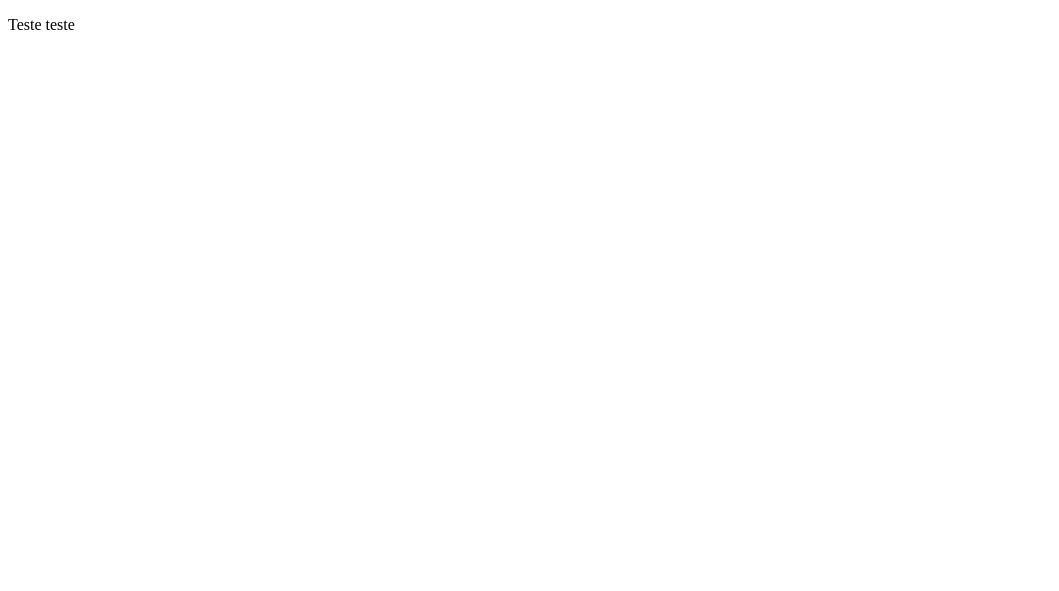
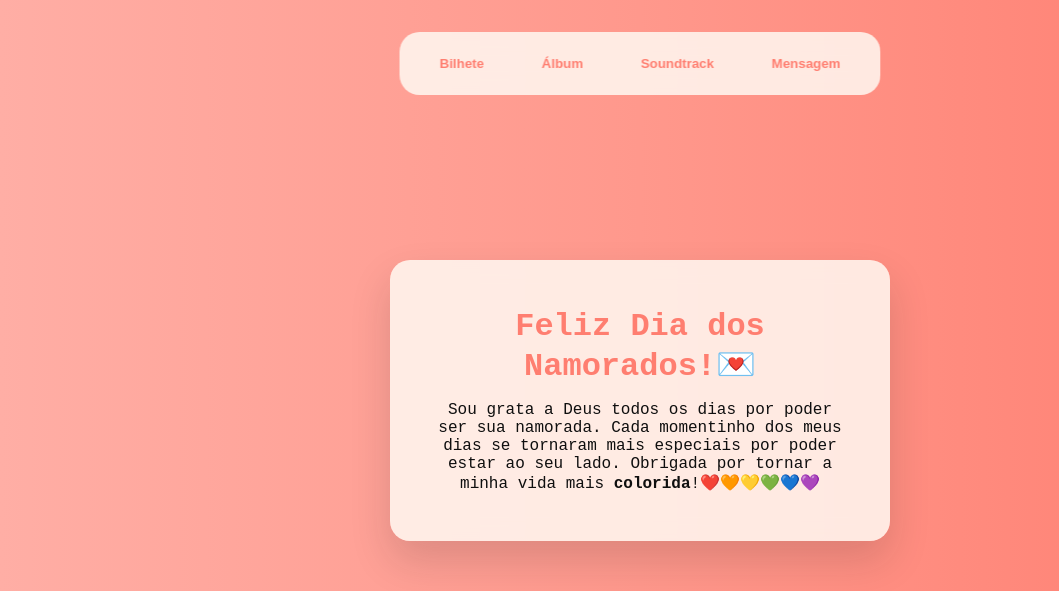
Before and after one commit to rrodriguess20/ValentinesDay, a plain HTML site: page index.html in a window 1280 px wide. Shown: the top 591 px of the page, without its empty margins (0-1059 px from the left). Drawn offline with Linux system fonts and the light colour scheme.

Commit message:
Novas alterações

```diff
--- a/index.html
+++ b/index.html
@@ -3,17 +3,54 @@
 <html>
 
 	<head>
+
 		<meta charset="UTF-8">
 		<meta name="viewport" content="width=device.width, initial-scale=1.0">
 		<title>Para Gabriel❤️</title>
 		<link rel="stylesheet" href="styles.css">
+
 	</head>
 
 	<body>
 
-		<main>
-			<p>Teste teste</p>
-		</main>
+		<div class="nav">
+			<button onclick="scrollToSection('hero')">Bilhete</button>
+			<button onclick="scrollToSection('album')">Álbum</button>
+			<button onclick="scrollToSection('soundtrack')">Soundtrack</button>
+			<button onclick="scrollToSection('mensagem')">Mensagem</button>
+		</div>
+
+		<section id="hero" class="hero">
+
+			<div class = "hero-content">
+				<h1>Feliz Dia dos Namorados!💌</h1>
+				<p>Sou grata a Deus todos os dias por poder ser sua namorada. Cada momentinho
+					dos meus dias se tornaram mais especiais por poder estar ao seu lado.
+					Obrigada por tornar a minha vida mais <b>colorida</b>!❤️🧡💛💚💙💜
+				</p>
+			</div>
+
+		</section>
+
+		<section id="album" class="album">
+
+			  <div class = "slide-container">
+
+				<div class="slide-track">
+					<img src="https://i.imgur.com/7JSujvR.jpeg" alt="Imagem 1" class="active"/>
+					<img src="https://i.imgur.com/8gGt4QS.jpeg" alt="Imagem 2"/>
+					<img src="https://i.imgur.com/4B7KNxZ.jpeg" alt="Imagem 3"/>
+					<img src="https://i.imgur.com/d8PJedS.jpeg" alt="Imagem 4"/>
+					<img src="https://i.imgur.com/G59SfZt.jpeg" alt="Imagem 5"/>
+					<img src="https://i.imgur.com/fR5GHx0.jpeg" alt="Imagem 6"/>
+					<img src="https://i.imgur.com/bevY25Z.jpeg" alt="Imagem 7"/>
+					<img src="https://i.imgur.com/rU4vxRI.jpeg" alt="Imagem 8"/>
+  				</div>
+
+			  </div>
+		</section>
+
+		<script src="scripts.js"></script>
 
 	</body>
 
--- /dev/null
+++ b/scripts.js
@@ -0,0 +1,17 @@
+function scrollToSection(sectionId){
+
+	document.getElementById(sectionId).scrollIntoView({
+
+		behavior: 'smooth'
+	});
+}
+
+const track = document.querySelectorAll('.slide-track');
+let imagens = document.querySelectorAll('.slide-track img');
+let atual = 0;
+
+setInterval(()=>{
+
+	atual = (atual + 1) % imagens.length;
+	track.style.transform = `translateX(-${atual * 600}px)`;
+},3000);
--- a/styles.css
+++ b/styles.css
@@ -0,0 +1,125 @@
+* {
+
+	margin:0;
+	padding: 0;
+	box-sizing: border-box;
+}
+
+html, body{
+
+	height: 100%;
+}
+
+body{
+
+	font-family: 'Courier New', Courier, monospace;
+	background: #ff7e70;
+	color: #0f0f0f;
+	overflow-x: hidden;
+}
+
+.nav{
+
+	position: fixed;
+	top: 2rem;
+	left: 50%;
+	transform: translateX(-50%);
+	z-index: 1000;
+	background: rgba(255, 250, 242, 0.85);
+	padding: 1rem;
+	backdrop-filter: blur(10px);
+	border-radius: 20px;
+}
+
+.nav button{
+
+	background: none;
+	border: none;
+	margin: 0 0.5rem;
+	padding: 0.5rem 1rem;
+	border-radius: 25px;
+	cursor: pointer;
+	transition: all 0.3s ease;
+	color:#ff7e70;
+	font-weight: bold;
+}
+
+.nav button:hover{
+
+	background: #ff7e70;
+	color: white;
+	transform: scale(1.1);
+}
+
+.hero{
+
+	height: 100vh;
+	display: flex;
+	flex-direction: column;
+	justify-content: center;
+	align-items: center;
+	text-align: center;
+	background: linear-gradient(270deg, #ff7e70, #ff988c, #ffaea5);
+	position: relative;
+}
+
+.hero-content{
+
+	background: rgba(255, 250, 242, 0.85);
+	padding: 3rem;
+	border-radius: 20px;
+	box-shadow: 0 20px 40px rgba(25,25,25,0.15);
+	backdrop-filter: blur(10px);
+	transform: translateY(0);
+	transition: all 0.6s ease-in-out;
+	max-width: 500px;
+	margin: 0 2rem;
+	text-align: center;
+}
+
+.hero-content:hover{
+
+	transform: translateY(-10px);
+	box-shadow: 0 30px 60px rgba(25,25,25,0.15);
+}
+
+.hero h1{
+
+	font-size: 2rem;
+	color: #ff7e70;
+	margin-bottom: 1rem;
+}
+
+.album{
+
+	height: 100vh;
+	padding: 4rem 2rem;
+	display: flex;
+	align-items: center;
+	justify-content: center;
+	background: linear-gradient(270deg, #ff7e70, #ff988c, #ffaea5);
+}
+
+.slide-container{
+
+	position: relative;
+	width: 600px;
+	height: 750px;
+	overflow: hidden;
+	border-radius: 15px;
+	box-shadow: 0 20px 40px rgba(25, 25, 25, 0.2);
+}
+
+.slide-track{
+
+	display: flex;
+	width: max-content;
+	transition: transform 0.5s ease-in-out;
+}
+.slide-track img{
+
+	width: 600px;
+	height: 750px;
+	object-fit: cover;
+	flex-shrink: 0;
+}
```
